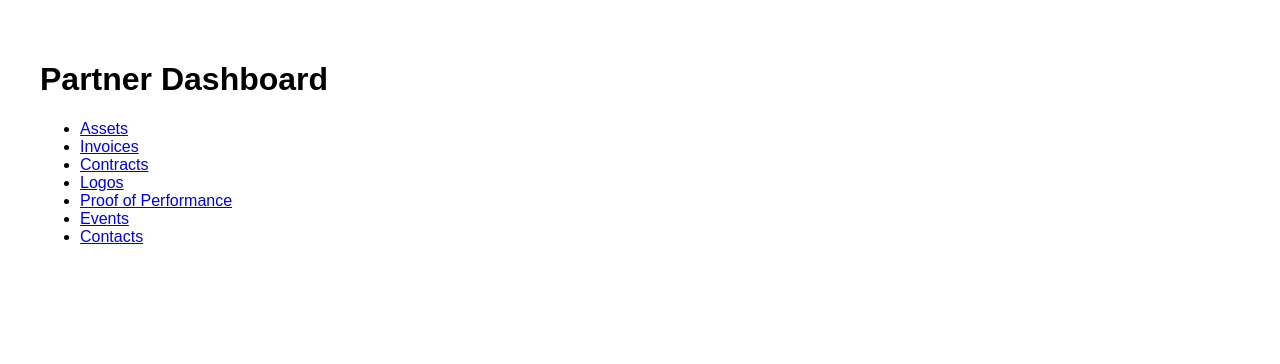
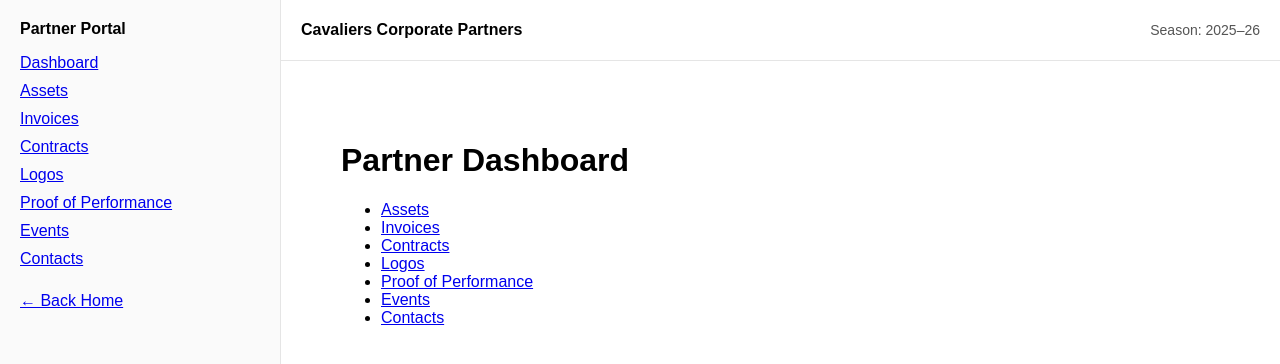
Before and after one commit to griffinfosterf13-collab/partner-dashboard, a Next.js app: page /dashboard in a window 1280 px wide. Shown: the top 364 px of the page. Built offline with nearby package versions, Linux system fonts and the light colour scheme.

Commit message:
Add DashboardLayout component with sidebar and header

```diff
--- /dev/null
+++ b/app/dashboard/layout.tsx
@@ -0,0 +1,60 @@
+export default function DashboardLayout({
+  children,
+}: {
+  children: React.ReactNode;
+}) {
+  return (
+    <div style={{ display: "flex", minHeight: "100vh", fontFamily: "Arial" }}>
+      {/* Sidebar */}
+      <aside
+        style={{
+          width: 240,
+          padding: 20,
+          borderRight: "1px solid #e5e5e5",
+          background: "#fafafa",
+        }}
+      >
+        <div style={{ fontWeight: 700, marginBottom: 16 }}>
+          Partner Portal
+        </div>
+
+        <nav style={{ display: "flex", flexDirection: "column", gap: 10 }}>
+          <a href="/dashboard">Dashboard</a>
+          <a href="/dashboard/assets">Assets</a>
+          <a href="/dashboard/invoices">Invoices</a>
+          <a href="/dashboard/contracts">Contracts</a>
+          <a href="/dashboard/logos">Logos</a>
+          <a href="/dashboard/proof">Proof of Performance</a>
+          <a href="/dashboard/events">Events</a>
+          <a href="/dashboard/contacts">Contacts</a>
+        </nav>
+
+        <div style={{ marginTop: 24 }}>
+          <a href="/">← Back Home</a>
+        </div>
+      </aside>
+
+      {/* Main */}
+      <div style={{ flex: 1 }}>
+        {/* Top bar */}
+        <header
+          style={{
+            height: 60,
+            display: "flex",
+            alignItems: "center",
+            justifyContent: "space-between",
+            padding: "0 20px",
+            borderBottom: "1px solid #e5e5e5",
+            background: "#fff",
+          }}
+        >
+          <div style={{ fontWeight: 600 }}>Cavaliers Corporate Partners</div>
+          <div style={{ fontSize: 14, color: "#555" }}>Season: 2025–26</div>
+        </header>
+
+        {/* Page content */}
+        <main style={{ padding: 20 }}>{children}</main>
+      </div>
+    </div>
+  );
+}
```
